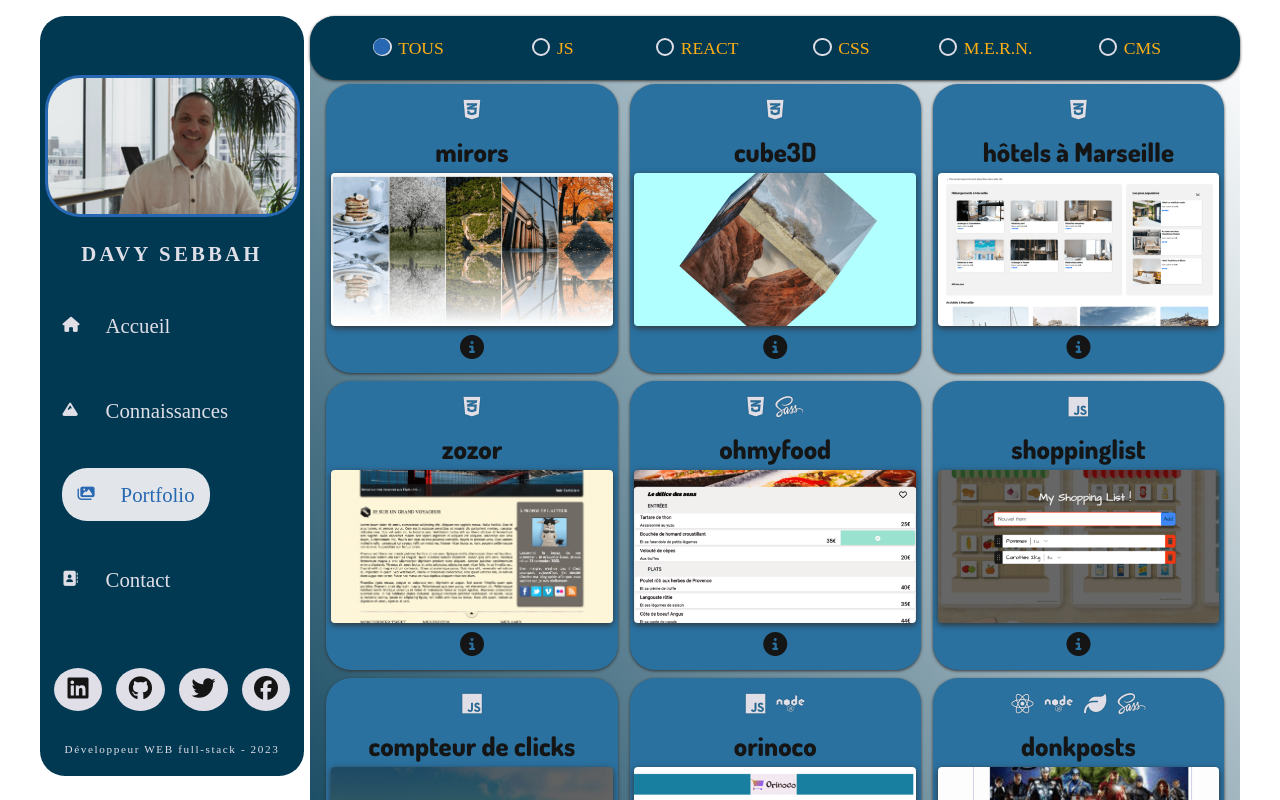
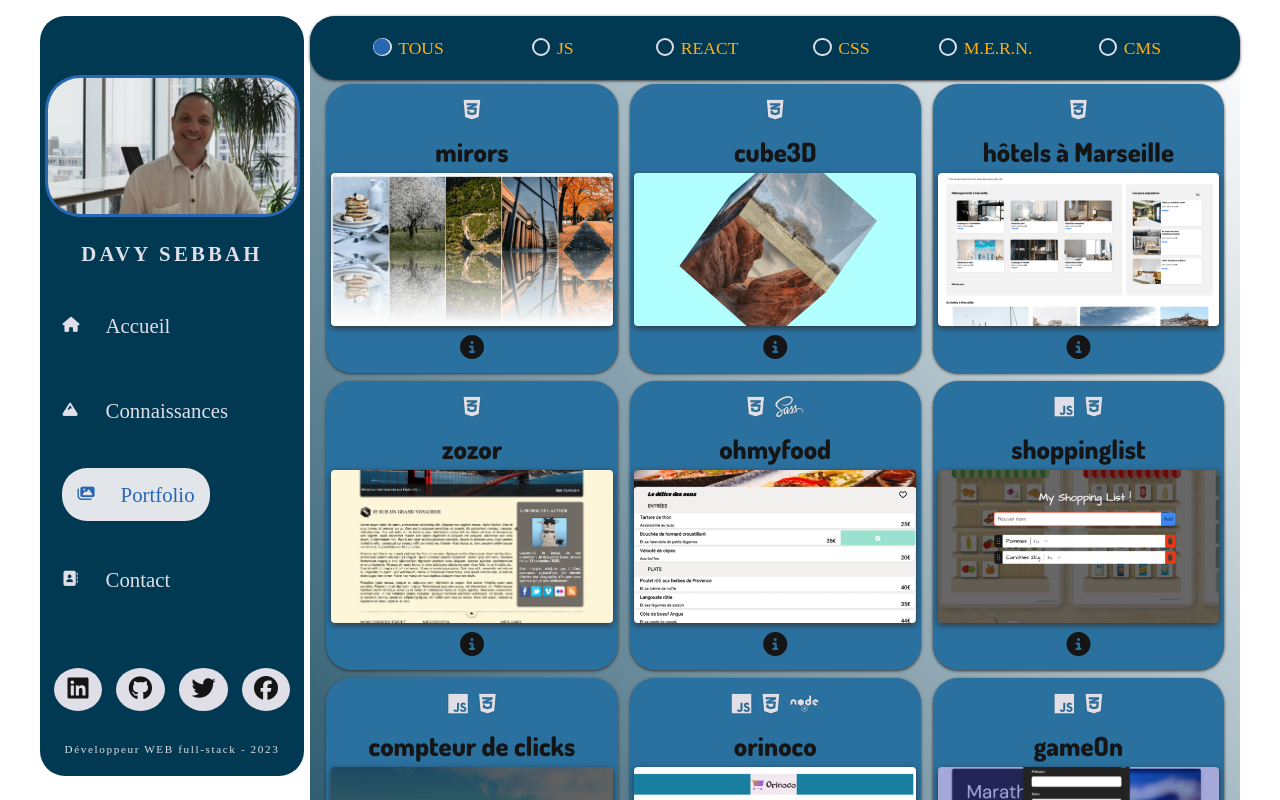
Before and after one commit to DavyHaYehoudi/portfolio, a React (Create React App) app: page /portfolio in a window 1280 px wide. Shown: the top 800 px of the page. Built offline with nearby package versions, Linux system fonts and the light colour scheme; a web font is replaced by a local one.

Commit message:
ajout projet gameOn

```diff
--- a/src/data/portfolioData.js
+++ b/src/data/portfolioData.js
@@ -84,7 +84,7 @@ export const portfolioData = [
     id: 9,
     name: "shoppinglist",
     languages: ["js","tous"],
-    languagesIcons: ["fab fa-js",],
+    languagesIcons: ["fab fa-js","fab fa-css3-alt"],
     source: "https://github.com/DavyHaYehoudi/hackaton-1",
     info: "1er hackathon du bootcamp sur Tel Aviv  : liste intelligente de shopping avec entrée des ingrédients, animation drag&drop de la liste des items, localstorage et envoi de la commande par mail",
     picture: "./media/shoppingList.png",
@@ -94,7 +94,7 @@ export const portfolioData = [
     id: 10,
     name: "compteur de clicks",
     languages: ["js","tous"],
-    languagesIcons: ["fab fa-js"],
+    languagesIcons: ["fab fa-js","fab fa-css3-alt"],
     source: "https://github.com/DavyHaYehoudi/compteur-de-click",
     info: "Compteur de clicks avec ajustements, reset, avec choix de saut ou de recul de plusieurs unités",
     picture: "./media/compteur-cliks.png",
@@ -104,11 +104,21 @@ export const portfolioData = [
     id: 11,
     name: "orinoco",
     languages: ["js","tous"],
-    languagesIcons: ["fab fa-js","fa-brands fa-node"],
+    languagesIcons: ["fab fa-js","fab fa-css3-alt","fa-brands fa-node"],
     source: "https://github.com/DavyHaYehoudi/P5_SEBBAH_Davy",
     info: "4ème projet Openclassrooms : site e-commerce utilisant une base de données statique (JSON web server)",
     picture: "./media/Orinoco.png",
     demo:"https://www.loom.com/share/2a00a19f575246e280ce6c996e977473"
+  },
+  {
+    id: 22,
+    name: "gameOn",
+    languages: ["js","tous"],
+    languagesIcons: ["fab fa-js","fab fa-css3-alt"],
+    source: "https://github.com/DavyHaYehoudi/GameOn-website-FR/tree/master",
+    info: "4ème projet Openclassrooms : Reprise d'une landing page avec contrôle des entrées du formulaires",
+    picture: "./media/gameOn.png",
+    link:"https://gameon-3014d.web.app/",
   },
   {
     id: 12,
@@ -134,7 +144,7 @@ export const portfolioData = [
     id: 14,
     name: "flagsword",
     languages: ["react","tous"],
-    languagesIcons: ["fab fa-react"],
+    languagesIcons: ["fab fa-react","fab fa-css3-alt"],
     source: "https://github.com/DavyHaYehoudi/FlagsWorld",
     info: "Présentation dynamique selon les continents et leurs drapeaux officiels",
     picture: "./media/FlagsWorld.png",
```
Also changed, not shown: src/components/Navigation.js (+4 -4 lines), public/media/gameOn.png (added).
